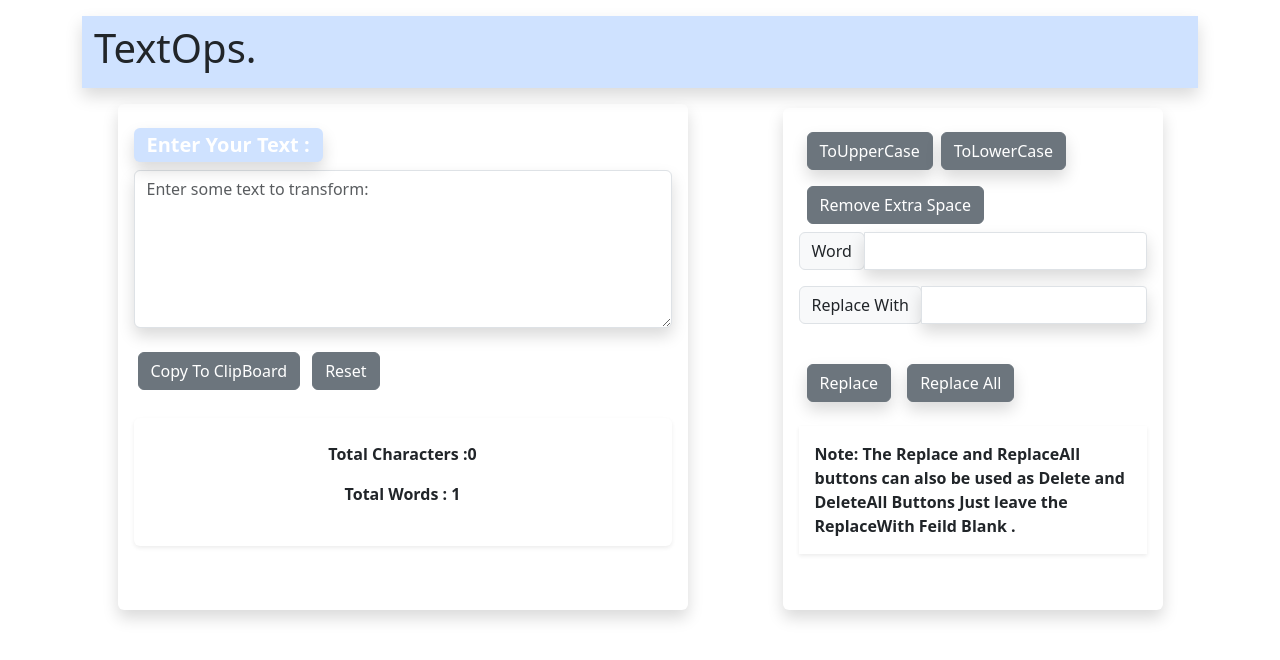
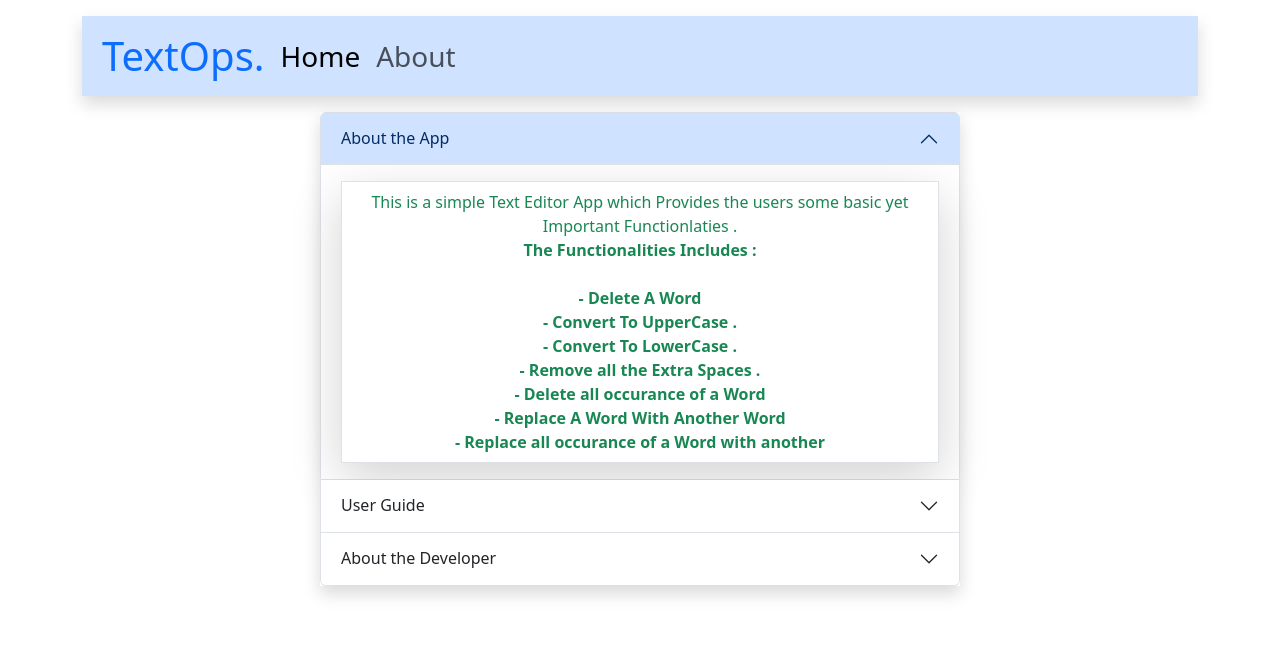
Before and after one commit to nishantkr02/text-ops, a React (Create React App) app: page /About in a window 1280 px wide. Shown: the top 660 px of the page. Built offline with nearby package versions, Linux system fonts and the light colour scheme.

Commit message:
feat: Added the About section

```diff
--- a/package.json
+++ b/package.json
@@ -8,6 +8,7 @@
     "@testing-library/user-event": "^13.5.0",
     "react": "^18.2.0",
     "react-dom": "^18.2.0",
+    "react-router-dom": "^6.12.1",
     "react-scripts": "5.0.1",
     "web-vitals": "^2.1.4"
   },
--- a/src/App.js
+++ b/src/App.js
@@ -1,6 +1,9 @@
 import Navbar from "./Components/Navbar"
 import TextBox from "./Components/TextBox";
 import Alert from "./Components/Alert";
+import About from "./Components/About";
+import { Route,BrowserRouter ,Link ,Switch, Routes } from "react-router-dom"
+
 import { useState } from "react";
 function App() {
   const [alert,setAlert]=useState(null);
@@ -14,7 +17,11 @@ function App() {
     <div className="App">
       <Navbar />
       <Alert alert={alert} />
-      <TextBox showAlert ={setAlertText} />
+     <Routes>
+     <Route path="/" element={<TextBox showAlert={setAlertText} />} />
+      <Route path="/About" element={<About />} />
+     </Routes>
+
     </div>
   );
 }
--- /dev/null
+++ b/src/Components/About.js
@@ -0,0 +1,88 @@
+import React from 'react'
+
+export default function About() {
+  return (
+    <div className='col-md-6 m-auto shadow '>
+
+<div className="accordion " id="accordionPanelsStayOpenExample">
+
+  <div className="accordion-item text-center ">
+    <h2 className="accordion-header" id="panelsStayOpen-headingOne">
+      <button className="accordion-button" type="button" data-bs-toggle="collapse" data-bs-target="#panelsStayOpen-collapseOne" aria-expanded="true" aria-controls="panelsStayOpen-collapseOne">
+       About the App
+      </button>
+    </h2>
+    <div id="panelsStayOpen-collapseOne" className="accordion-collapse collapse show" aria-labelledby="panelsStayOpen-headingOne">
+      <div className="accordion-body">
+        <p  className='border shadow-lg m-auto p-2  text-success '>
+            This is a simple Text Editor App which Provides the users some basic yet Important Functionlaties .<br/>
+            <strong >
+            The Functionalities Includes : <br/><br/>
+            - Delete A Word   <br/>
+
+            - Convert To UpperCase . <br/>
+            - Convert To LowerCase . <br/>
+            - Remove all the Extra Spaces  . <br/>
+            - Delete all occurance of a Word <br/>
+            - Replace A Word With Another Word  <br/>
+            - Replace all occurance of a Word with another  <br/>
+
+
+
+            </strong>
+        </p>
+
+      </div>
+    </div>
+  </div>
+
+  <div className="accordion-item text-center ">
+    <h2 className="accordion-header " id="panelsStayOpen-headingTwo">
+      <button className="accordion-button collapsed " type="button" data-bs-toggle="collapse" data-bs-target="#panelsStayOpen-collapseTwo" aria-expanded="false" aria-controls="panelsStayOpen-collapseTwo">
+        User Guide
+      </button>
+    </h2>
+    <div id="panelsStayOpen-collapseTwo" className="accordion-collapse collapse" aria-labelledby="panelsStayOpen-headingTwo">
+      <div className="accordion-body">
+      <p  className='border shadow-lg m-auto p-2  text-success '>
+      <strong > Now Let's See How to use some of the Basic  Functionalities Mentioned in the section above <br/>  </strong>
+      <strong>Step 1: </strong> Enter Your Text Content in the text box Secion .<br/>
+      <strong>Step 2: </strong> Now Choose the Operation you want to perfrom on yout text . <br/>
+      <strong>Step 3: </strong>You Will get a prompt Stating that your desired operation has been Sucessfully Completed .<br/>
+      <strong>Step 4: </strong>Finally Click on CopyToClipBoard Button to get your final result . <br/>
+      <strong>Step 5: </strong> Click On the Reset Botton to Reset the consloe for re-use  .
+      <br/><br/> <br/><br/>
+      <strong>Instructions For Replace And Delete Fetatures : </strong><br/><br/>
+       <strong>Replace And ReplaceAll :</strong>To use this feature you have to give input to two text feilds named , Word and Replace With and then finally click on the desired button .<br/><br/>
+       <strong>Delete And DeleteAll :</strong>To use this feature you have to give input to Only one of text feilds named Word and leave the ReplaceWith Feild Blank and then finally click on the desired button .<br/>
+       <strong>After Completing the Operations perform step 4 and 5 </strong>
+
+
+
+        </p>
+      </div>
+    </div>
+  </div>
+
+  <div className="accordion-item text-center">
+    <h2 className="accordion-header" id="panelsStayOpen-headingThree">
+      <button className="accordion-button collapsed" type="button" data-bs-toggle="collapse" data-bs-target="#panelsStayOpen-collapseThree" aria-expanded="false" aria-controls="panelsStayOpen-collapseThree">
+       About the Developer
+      </button>
+    </h2>
+    <div id="panelsStayOpen-collapseThree" className="accordion-collapse collapse" aria-labelledby="panelsStayOpen-headingThree">
+      <div className="accordion-body">
+        <p  className='text-secondary p-3 shadow-lg'>
+        <strong>Hi there .. ! <br/>
+        I am Nishant . I am New to this world of the Web Developers .
+        <br/> Still got A Long Way to Go ,So many things to Learn and <br/> A long list of apps to build  .
+
+        </strong>
+        </p>
+      </div>
+    </div>
+  </div>
+</div>
+</div>
+  )
+}
--- a/src/Components/Navbar.js
+++ b/src/Components/Navbar.js
@@ -1,4 +1,5 @@
-import React from 'react'
+import React from 'react';
+import {Link} from "react-router-dom"
 
 export default function Navbar() {
   return (
@@ -6,9 +7,22 @@ export default function Navbar() {
 
     <div className='container my-'>
 
-<nav className="navbar navbar-expand bg-primary-subtle shadow my-3 w-relative ">
+<nav className="navbar navbar-expand bg-primary-subtle shadow my-3  ">
   <div className="container-fluid">
-    <h1>TextOps.</h1>
+    <h1 className='text-primary p-2  m-auto '>TextOps.</h1>
+    <div className="collapse navbar-collapse" id="navbarSupportedContent">
+      <ul className="navbar-nav me-auto mb-2 mb-lg-0">
+        <li className="nav-item ">
+          <Link className="nav-link active fs-3 " aria-current="page" to="/">Home</Link>
+        </li>
+        <li className="nav-item">
+          <Link className="nav-link fs-3" to="/About">About</Link>
+        </li>
+
+      </ul>
+
+    </div>
+
   </div>
 </nav>
     </div>
--- a/src/Components/TextBox.js
+++ b/src/Components/TextBox.js
@@ -83,7 +83,7 @@ export default function TextBox(props) {
 <div className='container '>
   <div className='row my-3'>
 {/* ---------------------------------Text Area Div------------------------------------ */}
-    <div className="col-md-6 form-group  shadow p-3 mb-5 bg-white rounded m-auto  ">
+    <div className="col-md-6 form-group  shadow p-3 bg-white rounded m-auto  ">
     <label htmlFor="exampleFormControlTextarea1" className='badge bg-primary-subtle text-wrap my-2 fs-5 shadow'>Enter Your Text :</label>
     <textarea
      className="form-control shadow "
@@ -95,11 +95,11 @@ export default function TextBox(props) {
       />
 
        {/* Copy To clipBoard Button */}
-      <button className='btn btn-secondary my-4 mx-1 fs-6 ' onClick={copyText} >Copy To ClipBoard</button>
+      <button className='btn btn-secondary my-1 mx-1 fs-6 ' onClick={copyText} >Copy To ClipBoard</button>
     {/* Reset Button */}
-    <button className='btn btn-secondary my-4 mx-2' onClick={Reset} >Reset</button>
+    <button className='btn btn-secondary my-1 mx-2' onClick={Reset} >Reset</button>
 
-<div className='shadow-sm p-4 mb-5   bg-white rounded  my-1  text-center fs-6'>
+<div className='shadow-sm p-1 mb-5   bg-white rounded  my-1  text-center fs-6'>
 <p><strong>{`Total Characters :${text.length}`}</strong></p>
    <p><strong>{`Total Words : ${text.split(" ").length}`}</strong></p>
 </div>
@@ -108,7 +108,7 @@ export default function TextBox(props) {
 
 {/* ---------------------------------buttons------------------------------------ */}
 
-      <div className="col-md-4 form-group shadow p-3 mb-5   bg-white rounded  my-1 m-auto ">
+      <div className="col-md-6 form-group shadow p-2    bg-white rounded  my-1 m-auto ">
      {/* UpperCase Button */}
       <button className='btn btn-secondary shadow my-2 mx-2'onClick={toUpper} >ToUpperCase</button>
 
@@ -132,9 +132,9 @@ export default function TextBox(props) {
           <input type="text" className="form-control shadow" aria-label="Small" aria-describedby="inputGroup-sizing-sm" id="replaceWith" />
         </div>
 
-        <button className='btn btn-secondary    my-4 mx-2 shadow' onClick={ReplaceWord} >Replace</button>
-        <button className='btn btn-secondary  my-4 mx-2 shadow' onClick={ReplaceAllWord}  >Replace All</button>
-        <p className='shadow-sm p-3 fs-6'><strong>Note: The Replace and ReplaceAll buttons can also be used as Delete and DeleteAll Buttons
+        <button className='btn btn-secondary    my-2 mx-2 shadow' onClick={ReplaceWord} >Replace</button>
+        <button className='btn btn-secondary  my-2 mx-2 shadow' onClick={ReplaceAllWord}  >Replace All</button>
+        <p className=' p-2 fs-6'><strong>Note: The Replace and ReplaceAll buttons can also be used as Delete and DeleteAll Buttons
           Just leave the ReplaceWith Feild Blank . </strong>
         </p>
     </div>
--- a/src/index.js
+++ b/src/index.js
@@ -3,12 +3,15 @@ import ReactDOM from 'react-dom/client';
 
 import App from './App';
 import reportWebVitals from './reportWebVitals';
+import { BrowserRouter } from 'react-router-dom';
 
 const root = ReactDOM.createRoot(document.getElementById('root'));
 root.render(
+  <BrowserRouter>
   <React.StrictMode>
     <App />
   </React.StrictMode>
+  </BrowserRouter>
 );
 
 // If you want to start measuring performance in your app, pass a function
```
Also changed, not shown: 1 other file (tests, documents, lock files or other folders).
